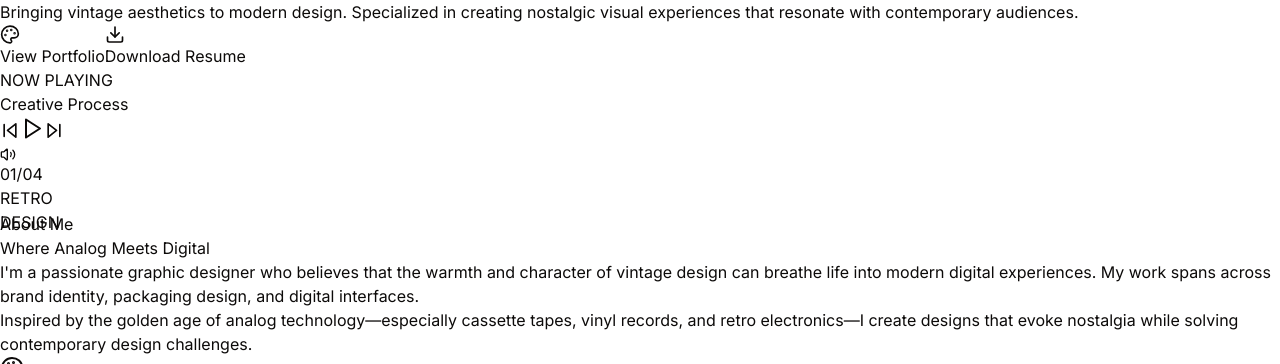
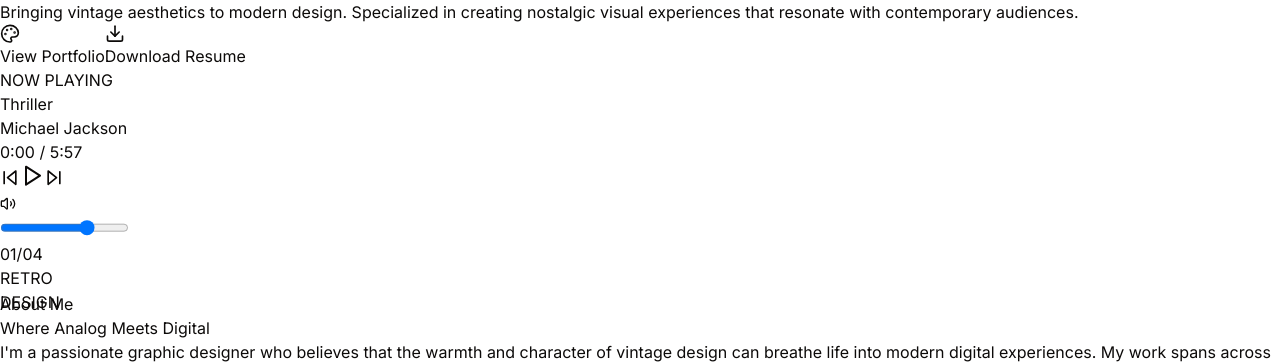
Before and after one commit to H4D35-401/cassette-player-portfolio, a React (Vite) app: page / in a window 1280 px wide. Shown: the part 171-535 px from the top of the page. Built offline with nearby package versions, Linux system fonts and the light colour scheme.

Commit message:
Update CassettePlayer.tsx

```diff
--- a/src/components/CassettePlayer.tsx
+++ b/src/components/CassettePlayer.tsx
@@ -1,35 +1,149 @@
-import { useState } from 'react';
+import { useState, useEffect, useRef } from 'react';
 import { motion } from 'framer-motion';
-import { Play, Pause, SkipForward, SkipBack, Volume2 } from 'lucide-react';
+import { Play, Pause, SkipForward, SkipBack, Volume2, VolumeX } from 'lucide-react';
 import AnimatedButton from './AnimatedButton';
-const CassettePlayer = ()=>{
+
+const CassettePlayer = () => {
     const [isPlaying, setIsPlaying] = useState(false);
     const [currentTrack, setCurrentTrack] = useState(0);
+    const [volume, setVolume] = useState(0.7);
+    const [isMuted, setIsMuted] = useState(false);
+    const [currentTime, setCurrentTime] = useState(0);
+    const [duration, setDuration] = useState(0);
+    const [isLoading, setIsLoading] = useState(false);
+
+    const audioRef = useRef<HTMLAudioElement>(null);
+    const progressIntervalRef = useRef<NodeJS.Timeout | null>(null);
+
     const tracks = [
-        "Creative Process",
-        "Design Philosophy",
-        "Visual Storytelling",
-        "Brand Identity"
+        {
+            title: "Thriller ",
+            artist: "Michael Jackson",
+            url: "https://open.spotify.com/track/3S2R0EVwBSAVMd5UMgKTL0?si=7fbb8e8c73fc4cd6",
+            duration: "5:57"
+        },
+        {
+            title: "Here we go around again",
+            artist: "Mariah Carey",
+            url: "https://open.spotify.com/track/10A03OyuWyErmqSxsMGX96?si=92b4819b83304232",
+            duration: "3:55"
+        },
+        {
+            title: "Beggin - Original Mix",
+            artist: "Madcon",
+            url: "https://open.spotify.com/track/7eXrGBrl1mBKhxlWX0IoOQ?si=93e7f05a5cb3452e",
+            duration: "3:38"
+        },
+        {
+            title: "Brand Identity",
+            artist: "Design Studio",
+            url: "https://www.soundjay.com/misc/sounds/bell-ringing-05.wav",
+            duration: "4:05"
+        }
     ];
-    const togglePlay = ()=>{
+
+    // Audio functionality
+    useEffect(() => {
+        if (audioRef.current) {
+            audioRef.current.volume = isMuted ? 0 : volume;
+        }
+    }, [volume, isMuted]);
+
+    useEffect(() => {
+        if (audioRef.current) {
+            audioRef.current.src = tracks[currentTrack].url;
+            audioRef.current.load();
+            setIsLoading(true);
+        }
+    }, [currentTrack]);
+
+    useEffect(() => {
+        if (isPlaying && audioRef.current) {
+            audioRef.current.play().catch(console.error);
+        } else if (audioRef.current) {
+            audioRef.current.pause();
+        }
+    }, [isPlaying]);
+
+    useEffect(() => {
+        if (isPlaying) {
+            progressIntervalRef.current = setInterval(() => {
+                if (audioRef.current) {
+                    setCurrentTime(audioRef.current.currentTime);
+                    setDuration(audioRef.current.duration);
+                }
+            }, 100);
+        } else {
+            if (progressIntervalRef.current) {
+                clearInterval(progressIntervalRef.current);
+            }
+        }
+
+        return () => {
+            if (progressIntervalRef.current) {
+                clearInterval(progressIntervalRef.current);
+            }
+        };
+    }, [isPlaying]);
+
+    const togglePlay = () => {
         setIsPlaying(!isPlaying);
     };
-    const nextTrack = ()=>{
-        setCurrentTrack((prev)=>(prev + 1) % tracks.length);
+
+    const nextTrack = () => {
+        setCurrentTrack((prev) => (prev + 1) % tracks.length);
+        setIsPlaying(false);
     };
-    const prevTrack = ()=>{
-        setCurrentTrack((prev)=>(prev - 1 + tracks.length) % tracks.length);
+
+    const prevTrack = () => {
+        setCurrentTrack((prev) => (prev - 1 + tracks.length) % tracks.length);
+        setIsPlaying(false);
     };
-    return (<motion.div data-spec-id="cassette-player" className="relative w-full max-w-md mx-auto" initial={{
+
+    const handleVolumeChange = (e: React.ChangeEvent<HTMLInputElement>) => {
+        const newVolume = parseFloat(e.target.value);
+        setVolume(newVolume);
+        if (newVolume === 0) {
+            setIsMuted(true);
+        } else if (isMuted) {
+            setIsMuted(false);
+        }
+    };
+
+    const toggleMute = () => {
+        setIsMuted(!isMuted);
+    };
+
+    const formatTime = (time: number) => {
+        const minutes = Math.floor(time / 60);
+        const seconds = Math.floor(time % 60);
+        return `${minutes}:${seconds.toString().padStart(2, '0')}`;
+    };
+
+    return (
+        <>
+            <audio
+                ref={audioRef}
+                onLoadedData={() => setIsLoading(false)}
+                onEnded={() => setIsPlaying(false)}
+                onError={() => setIsLoading(false)}
+            />
+            <motion.div
+                data-spec-id="cassette-player"
+                className="relative w-full max-w-md mx-auto"
+                initial={{
                     scale: 0.8,
                     opacity: 0
-    }} animate={{
+                }}
+                animate={{
                     scale: 1,
                     opacity: 1
-    }} transition={{
+                }}
+                transition={{
                     duration: 0.8,
                     ease: "easeOut"
-    }}>
+                }}
+            >
       {}
       <div className="relative bg-gradient-to-br from-amber-100 via-orange-200 to-red-200 rounded-2xl p-6 shadow-2xl border-4 border-amber-800/30" data-spec-id="wAnM4pw3JG5rHjIU">
 
@@ -59,7 +173,9 @@ const CassettePlayer = ()=>{
 
           {}
           <div className="text-center" data-spec-id="plTb14IBhEQYdtQp">
-            <div className="text-green-400 font-mono text-sm mb-1" data-spec-id="gdA5BPUNsLqnfgUx">NOW PLAYING</div>
+            <div className="text-green-400 font-mono text-sm mb-1" data-spec-id="gdA5BPUNsLqnfgUx">
+              {isLoading ? "LOADING..." : "NOW PLAYING"}
+            </div>
             <motion.div className="text-green-300 font-bold text-lg" key={currentTrack} initial={{
                 opacity: 0,
                 y: 10
@@ -69,8 +185,24 @@ const CassettePlayer = ()=>{
             }} transition={{
                 duration: 0.3
             }}>
-              {tracks[currentTrack]}
+              {tracks[currentTrack].title}
             </motion.div>
+            <div className="text-green-400 font-mono text-xs mt-1">
+              {tracks[currentTrack].artist}
+            </div>
+            <div className="text-green-500 font-mono text-xs mt-1">
+              {formatTime(currentTime)} / {tracks[currentTrack].duration}
+            </div>
+          </div>
+        </div>
+
+        {/* Progress Bar */}
+        <div className="mb-4">
+          <div className="relative w-full h-1 bg-gray-700 rounded-full overflow-hidden">
+            <div
+              className="h-full bg-green-400 rounded-full transition-all duration-100"
+              style={{ width: `${duration > 0 ? (currentTime / duration) * 100 : 0}%` }}
+            />
           </div>
         </div>
 
@@ -104,9 +236,28 @@ const CassettePlayer = ()=>{
         {}
         <div className="flex items-center justify-between" data-spec-id="xWhnfiVBNG1PE1sh">
           <div className="flex items-center space-x-2" data-spec-id="IVyu5mrp5UgkCQTT">
-            <Volume2 size={16} className="text-amber-800" data-spec-id="KBHrGVd5IsUjynUI"/>
-            <div className="w-16 h-1 bg-amber-300 rounded-full" data-spec-id="85gurCA5JqIyitSa">
-              <div className="w-3/4 h-full bg-amber-600 rounded-full" data-spec-id="bz75xpuCgiVCcPME"/>
+            <motion.button
+                onClick={toggleMute}
+                className="text-amber-800 hover:text-amber-600 transition-colors"
+                whileHover={{ scale: 1.1 }}
+                whileTap={{ scale: 0.9 }}
+            >
+              {isMuted ? <VolumeX size={16} /> : <Volume2 size={16} />}
+            </motion.button>
+            <div className="relative w-16 h-1 bg-amber-300 rounded-full" data-spec-id="85gurCA5JqIyitSa">
+              <input
+                type="range"
+                min="0"
+                max="1"
+                step="0.01"
+                value={isMuted ? 0 : volume}
+                onChange={handleVolumeChange}
+                className="absolute inset-0 w-full h-full opacity-0 cursor-pointer"
+              />
+              <div
+                className="h-full bg-amber-600 rounded-full transition-all duration-200"
+                style={{ width: `${(isMuted ? 0 : volume) * 100}%` }}
+              />
             </div>
           </div>
 
@@ -127,6 +278,8 @@ const CassettePlayer = ()=>{
       <div className="absolute top-4 right-4 w-2 h-2 bg-gray-600 rounded-full shadow-inner" data-spec-id="ASaGkAKCOj6v21Qd"/>
       <div className="absolute bottom-4 left-4 w-2 h-2 bg-gray-600 rounded-full shadow-inner" data-spec-id="jvIEBUMWumXicBRm"/>
       <div className="absolute bottom-4 right-4 w-2 h-2 bg-gray-600 rounded-full shadow-inner" data-spec-id="uOV2uReSS7cKcSMa"/>
-    </motion.div>);
+            </motion.div>
+        </>
+    );
 };
 export default CassettePlayer;
```
Lines whose indentation alone changed are shown as unchanged.
